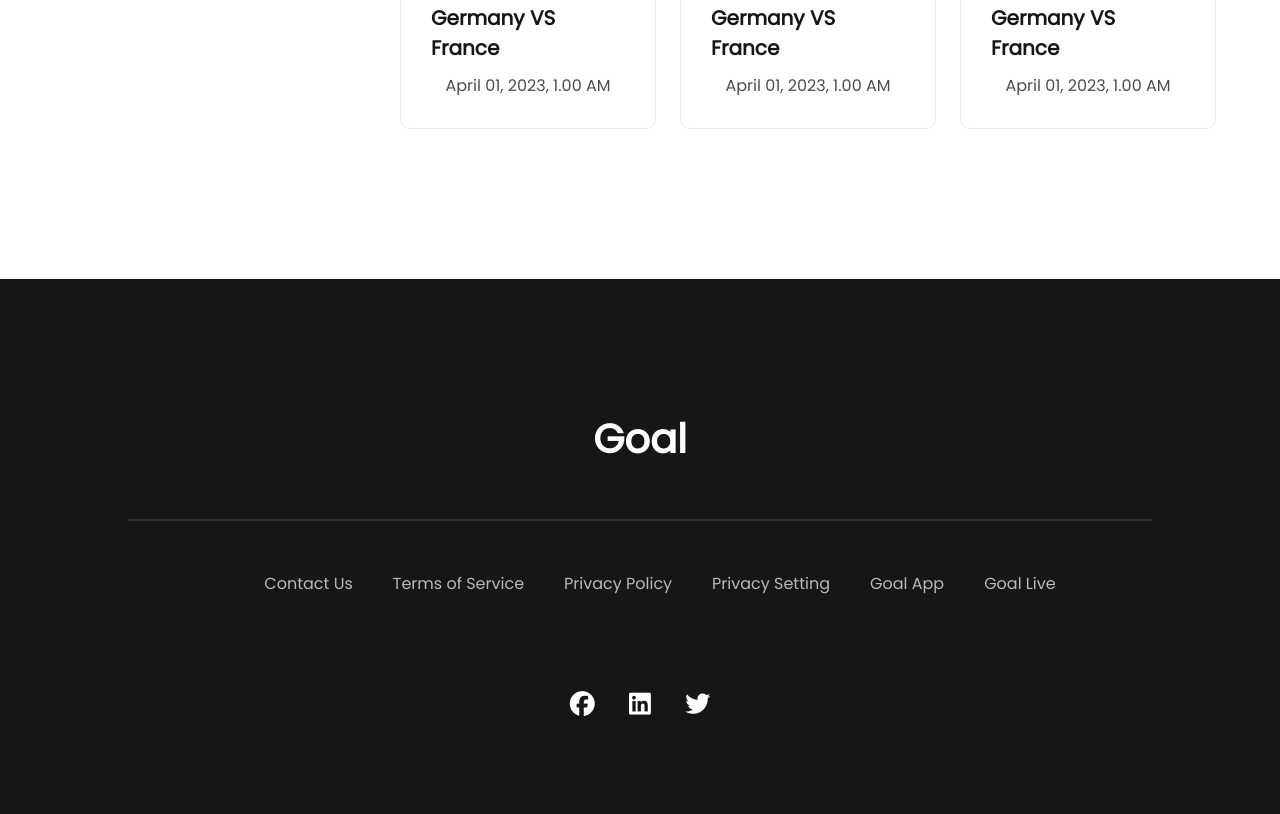
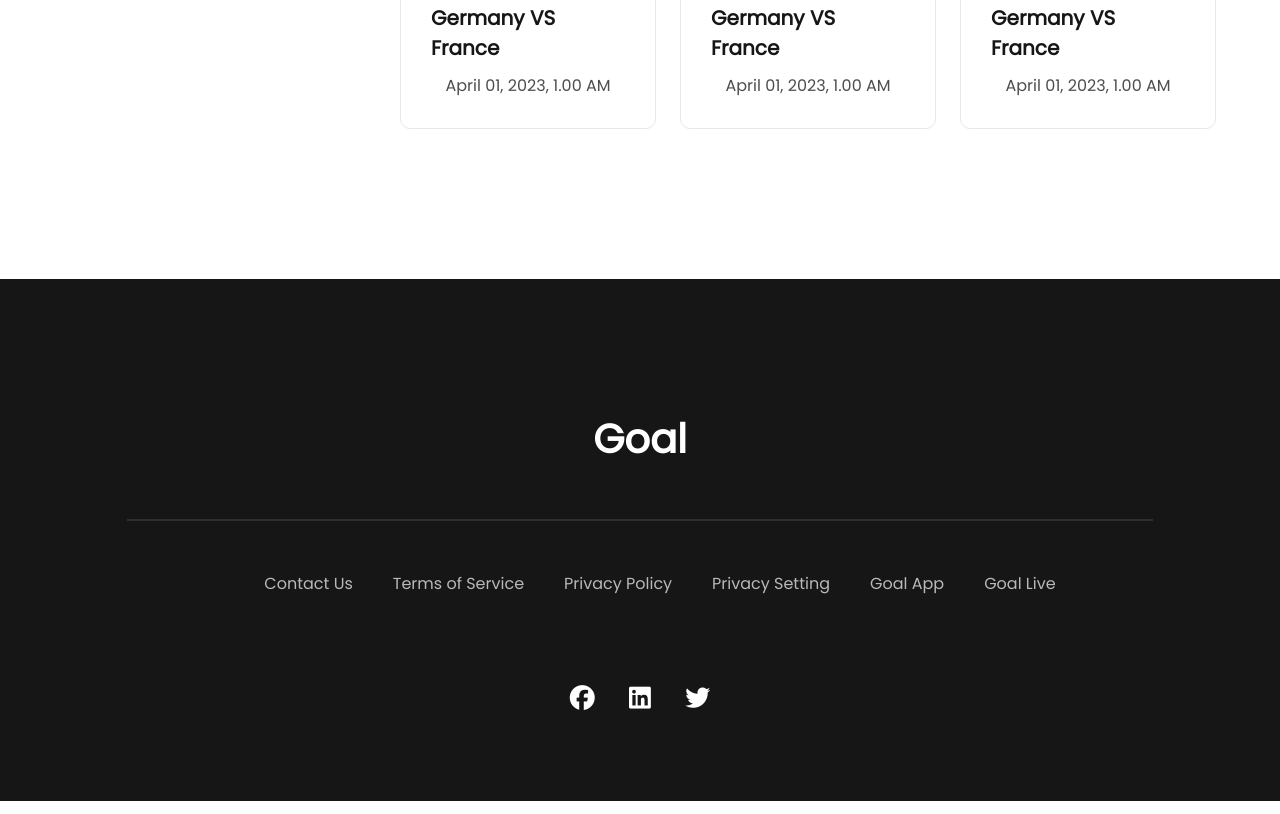
Before and after one commit to shamim565/football-world-cup, a plain HTML site: page index.html in a window 1280 px wide. Shown: the part 1109-1923 px from the top of the page. Drawn offline with Linux system fonts and the light colour scheme.

Commit message:
social link updated

```diff
--- a/styles/blog.css
+++ b/styles/blog.css
@@ -218,7 +218,7 @@ hr {
 }
 
 
-.social a {
+.social>a>i {
     text-decoration: none;
     color: #FFFFFF;
     display: inline-block;
--- a/styles/style.css
+++ b/styles/style.css
@@ -206,7 +206,7 @@ hr {
     color: #B9B9B9;
 }
 
-.social a {
+.social>a>i {
     text-decoration: none;
     color: #FFFFFF;
     display: inline-block;
```
